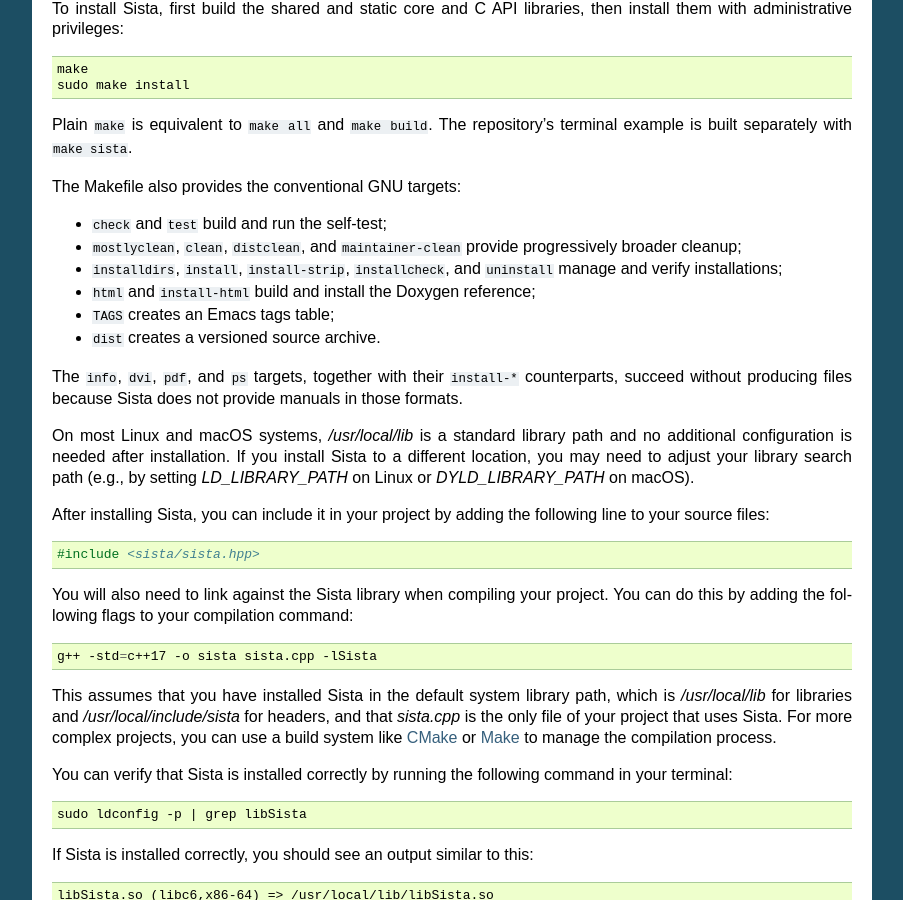
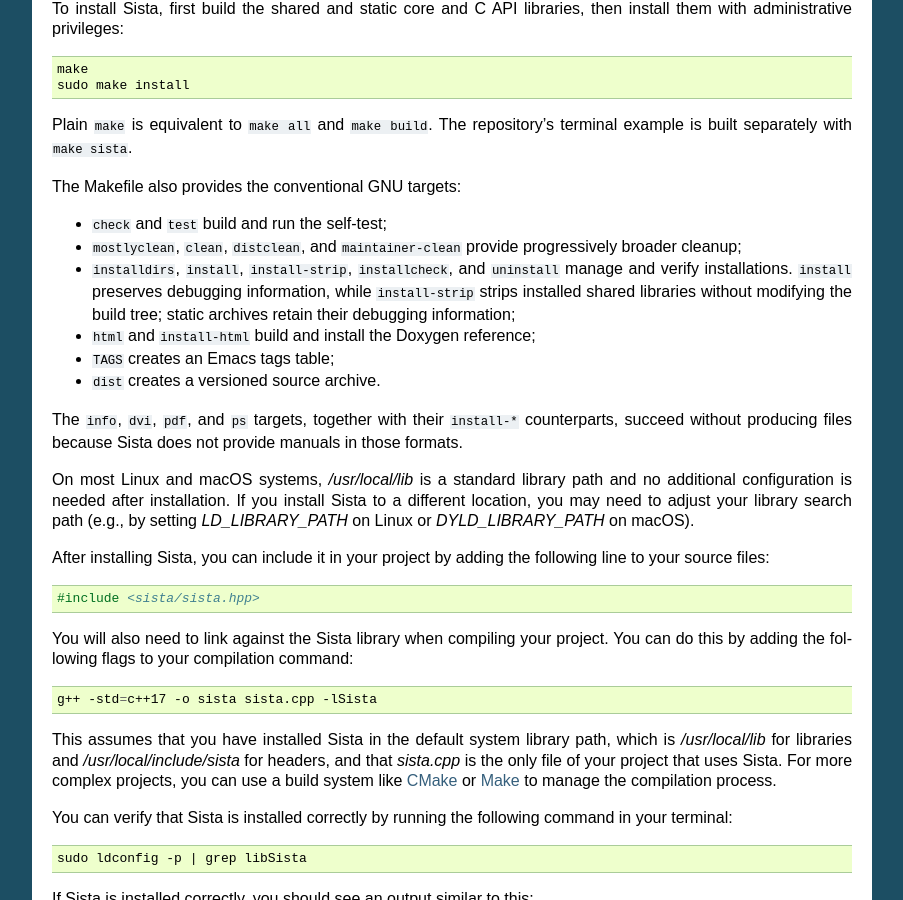
Before and after one commit to FLAK-ZOSO/Sista, a Sphinx documentation site: the page built from docs/index.rst, in a window 1280 px wide and 900 px high, scrolled down 1402 px. Shown: the whole window, without its empty margins (198-1101 px from the left). Built offline with Sphinx 7.4.7, drawn with Linux system fonts in a browser that asks for light colours.

Commit message:
Fixing Windows rm issue, highlighting install-strip

```diff
--- a/docs/index.rst
+++ b/docs/index.rst
@@ -83,7 +83,7 @@
 
 * ``check`` and ``test`` build and run the self-test;
 * ``mostlyclean``, ``clean``, ``distclean``, and ``maintainer-clean`` provide progressively broader cleanup;
-* ``installdirs``, ``install``, ``install-strip``, ``installcheck``, and ``uninstall`` manage and verify installations;
+* ``installdirs``, ``install``, ``install-strip``, ``installcheck``, and ``uninstall`` manage and verify installations. ``install`` preserves debugging information, while ``install-strip`` strips installed shared libraries without modifying the build tree; static archives retain their debugging information;
 * ``html`` and ``install-html`` build and install the Doxygen reference;
 * ``TAGS`` creates an Emacs tags table;
 * ``dist`` creates a versioned source archive.
```
Also changed, not shown: README.md (+1 -1 lines), 2 other files.
